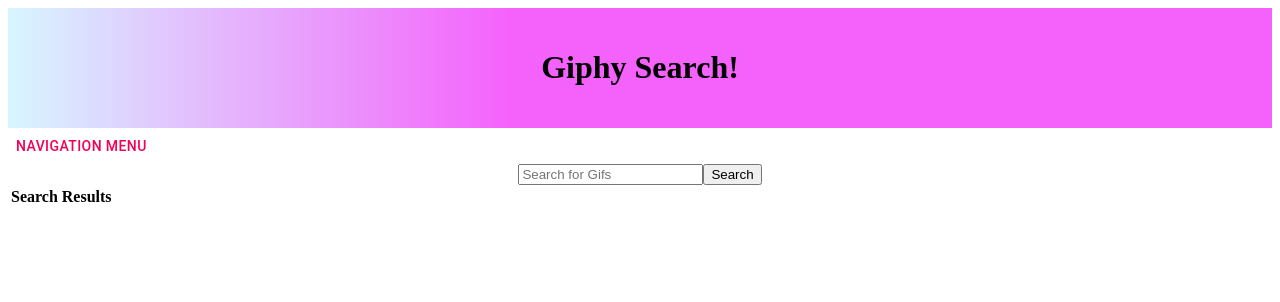
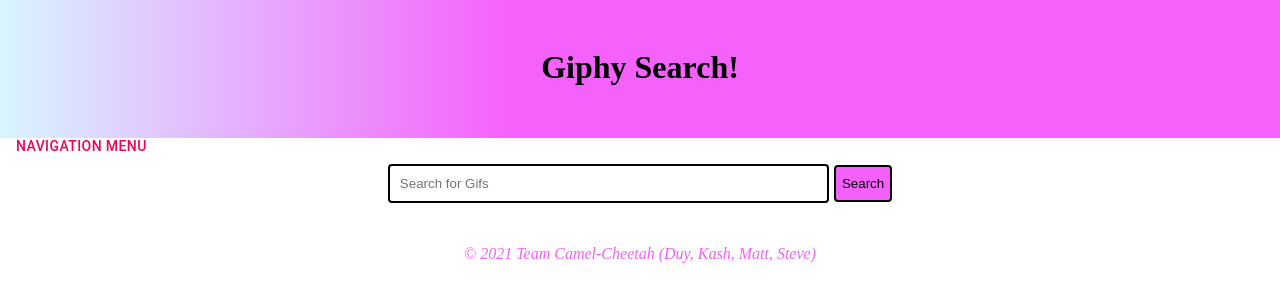
Before and after one commit to stevesavstrom/group-giphy-saga-project, a React (Create React App) app: page /#/ in a window 1280 px wide. Shown: the top 302 px of the page. Built offline with nearby package versions, Linux system fonts and the light colour scheme.

Commit message:
final push before demo

```diff
--- a/src/components/App/App.css
+++ b/src/components/App/App.css
@@ -5,8 +5,36 @@
     rgba(215, 246, 255, 1) 0%,
     rgba(245, 97, 251, 1) 40%
   );
-  padding: 20px;
+  padding: 30px;
+  margin: -10px;
   text-align: center;
+}
+
+.Copyright {
+	text-align: center;
+	font-style: italic;
+	padding-top: 20px;
+	color: #F460FA;
+}
+
+.Search {
+	width: 33%;
+	padding: 10px;
+	border: 2px solid black;
+	border-radius: 4px;
+}
+
+.searchButton {
+	height: 37px;
+	margin-left: 5px;
+	border: 2px solid black;
+	border-radius: 4px;
+	background-color: #F460FA;
+}
+
+.searchButton:hover {
+	background-color: #fca7ff;
+	cursor: pointer;
 }
 
 /* input {
--- a/src/components/App/App.js
+++ b/src/components/App/App.js
@@ -30,7 +30,7 @@
           <Route path="/favorites" exact>
            <Favorite />
           </Route>
-
+      <p className="Copyright">© 2021 Team Camel-Cheetah (Duy, Kash, Matt, Steve)</p>
       </div>
     </Router>
   );
--- a/src/components/Search/Search.jsx
+++ b/src/components/Search/Search.jsx
@@ -36,18 +36,19 @@
       <form onSubmit={getSearchResults}>
         <center>
         <input
+            className="Search"
             value={search}
             onChange={handleSearchChange}
             placeholder="Search for Gifs"
           />
-          <button type="submit">Search</button>
+          <button className="searchButton" type="submit">Search</button>
       </center>
       </form>
 
       <table>
         <thead>
           <tr>
-            <th>Search Results</th>
+            <th></th>
           </tr>
         </thead>
         <tbody>
```
